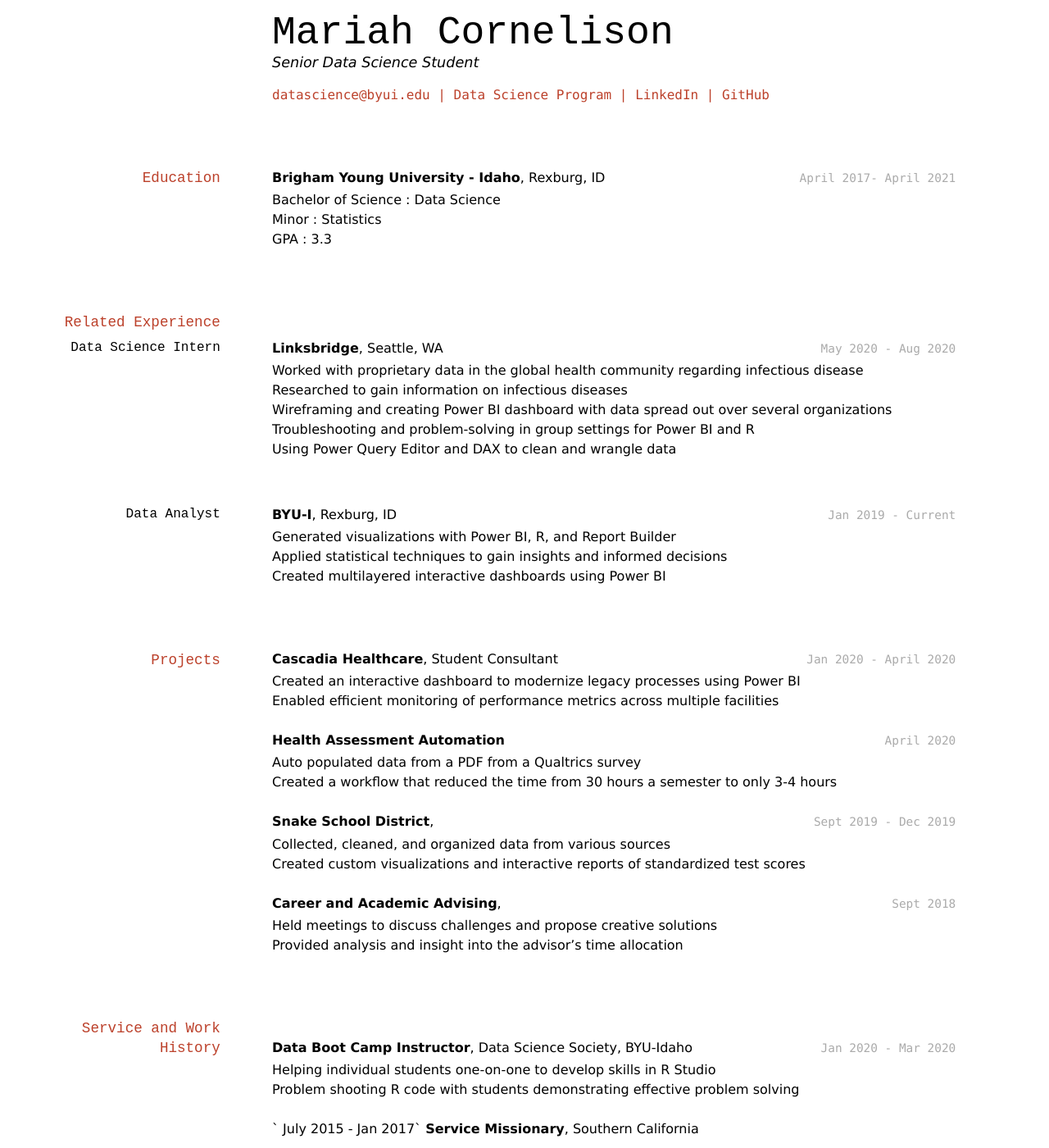
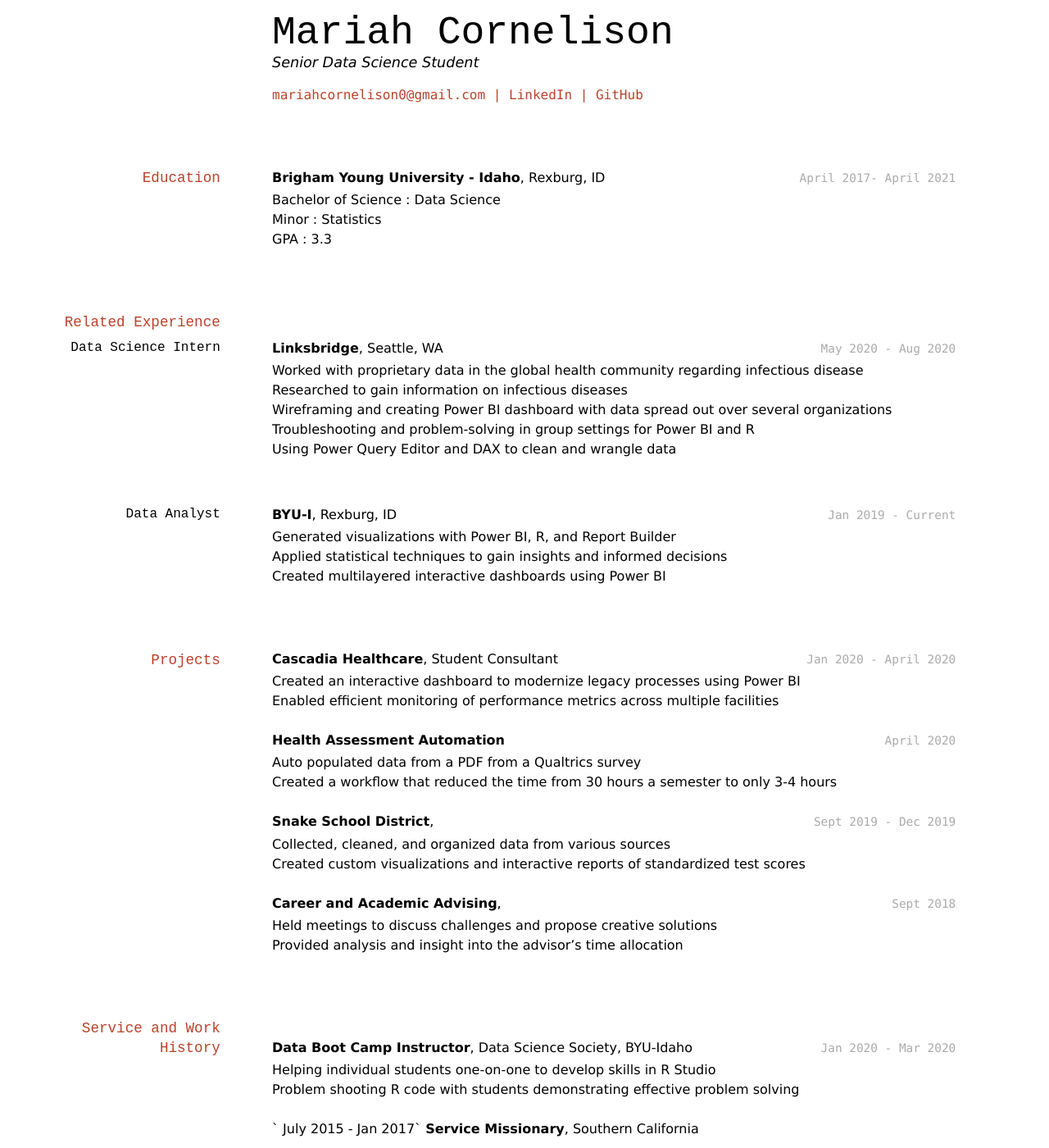
Before and after one commit to mariahkb/mariahkbc_resume, a Jekyll site: the page built from docs/index.md, in a window 1280 px wide. Shown: the whole page at 82% size. Built offline with Jekyll 4.4.1, drawn with Linux system fonts in a browser that asks for light colours.

Commit message:
Updated Header

```diff
--- a/docs/index.md
+++ b/docs/index.md
@@ -6,8 +6,7 @@ title: Mariah Cornelison's Resume
 Senior Data Science Student
 
 <div id="webaddress">
-<a href="datascience@byui.edu">datascience@byui.edu</a>
-| <a href="https://byuidatascience.github.io/development.html">Data Science Program</a>
+<a href="mariahcornelison0@gmail.com">mariahcornelison0@gmail.com</a>
 | <a href="https://www.linkedin.com/in/mariah-cornelison/">LinkedIn</a>
 | <a href="https://github.com/mariahkb">GitHub</a>
 </div>
```
